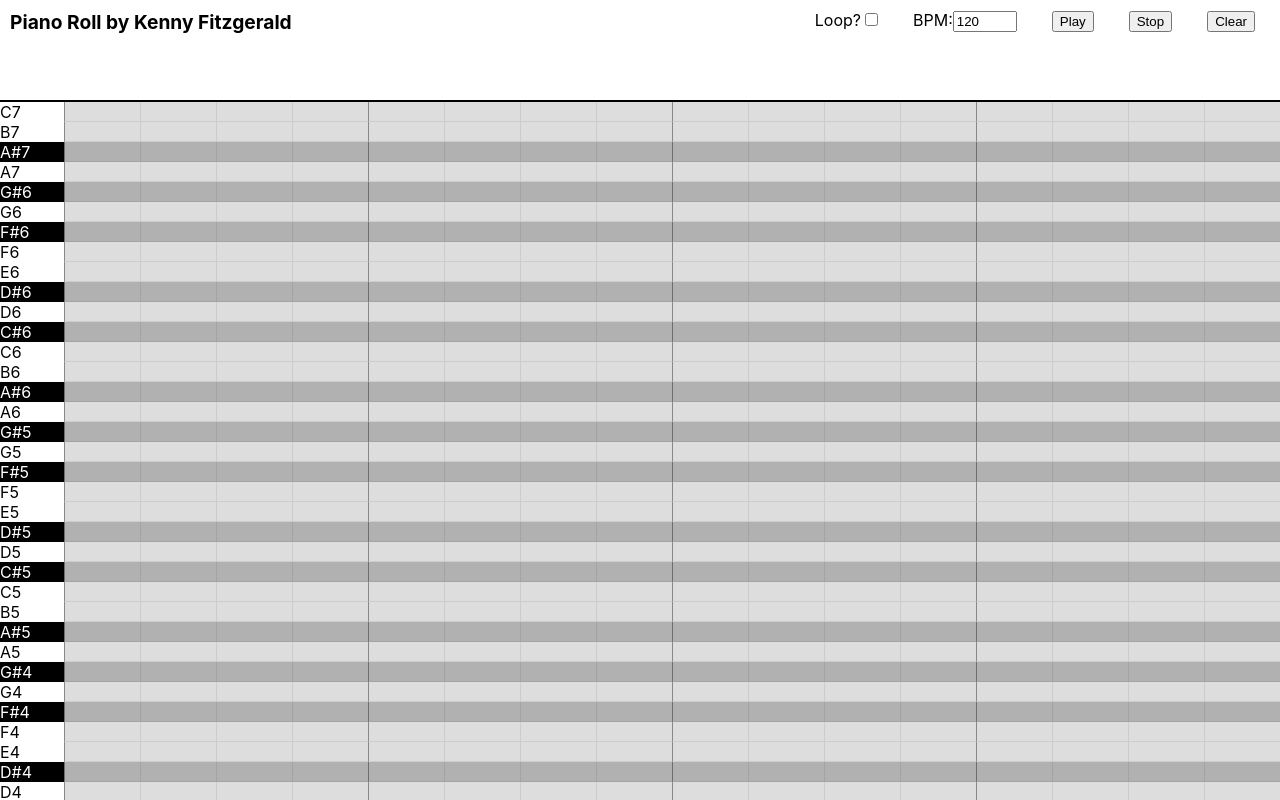
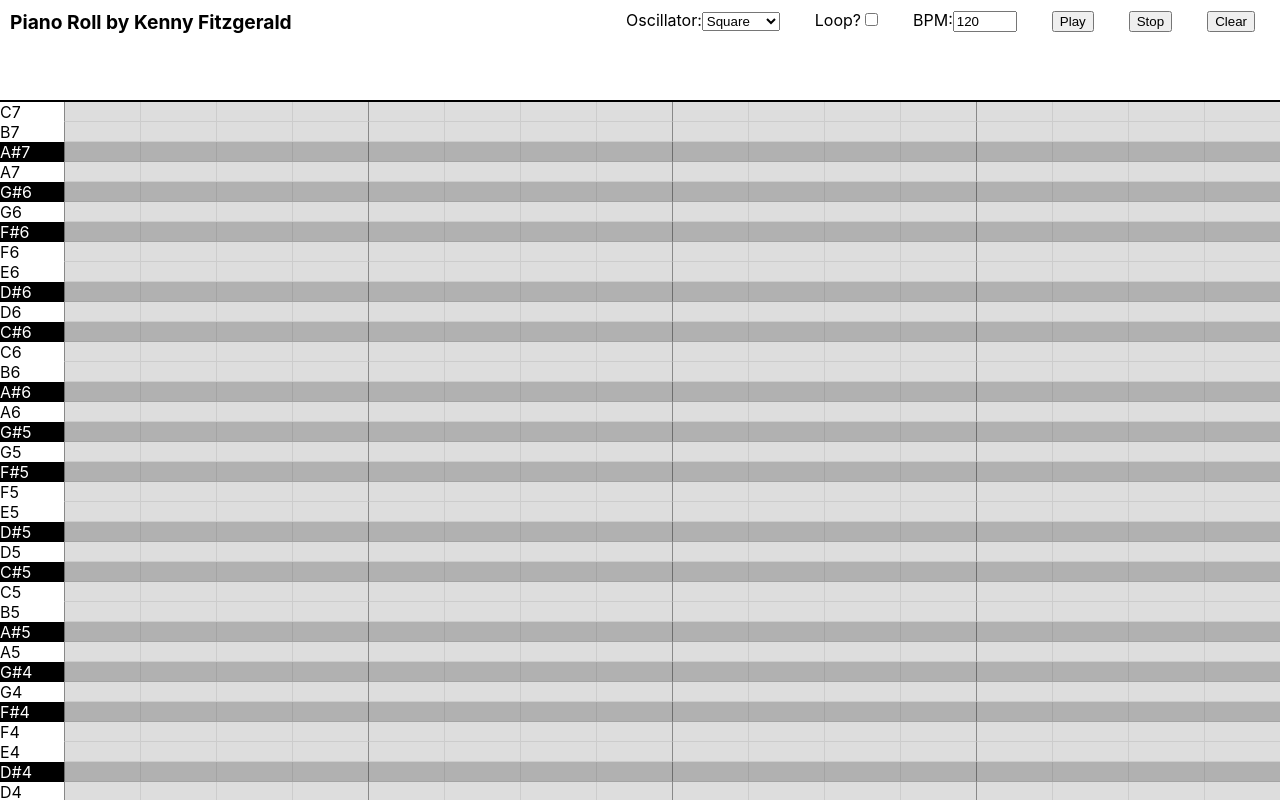
Before and after one commit to fitzgeraldkd/piano-roll, a React (Create React App) app: page / in a window 1280 px wide. Shown: the top 800 px of the page. Built offline with nearby package versions, Linux system fonts and the light colour scheme.

Commit message:
Implement oscillator selector

```diff
--- a/src/App.tsx
+++ b/src/App.tsx
@@ -1,6 +1,6 @@
 import React, { useEffect, useState } from 'react';
 import { playSequence } from './utils/audio';
-import { SequencedNote } from './utils/types';
+import { SequencedNote, Wave } from './utils/types';
 import Controls from './views/Controls/Controls';
 import PianoRoll from './views/PianoRoll/PianoRoll';
 
@@ -8,6 +8,7 @@ function App() {
   const [sequence, setSequence] = useState<SequencedNote[]>([]);
   const [intervalId, setIntervalId] = useState<NodeJS.Timer>();
   const [audioCtx, setAudioCtx] = useState<AudioContext>();
+  const [oscillator, setOscillator] = useState<Wave>('square');
 
   const billieJean: SequencedNote[] = [
     {note: 'F#', octave: 3, start: 0},
@@ -46,7 +47,7 @@ function App() {
   };
 
   const handlePlaySequence = (loop: boolean, bpm: number) => {
-    const newIntervalId = playSequence(audioCtx, sequence, bpm, loop);
+    const newIntervalId = playSequence(audioCtx, sequence, bpm, loop, oscillator);
     if (newIntervalId) {
       setIntervalId(newIntervalId)
     }
@@ -63,14 +64,25 @@ function App() {
     }
   };
 
+  const handleSetOscillator = (e: React.ChangeEvent<HTMLSelectElement>) => {
+    setOscillator(e.target.value as Wave);
+  };
+
   return (
     <div className="App">
-      <Controls handlePlaySequence={handlePlaySequence} handleStopAudio={handleStopAudio} handleClearSequence={handleClearSequence} />
+      <Controls
+        handlePlaySequence={handlePlaySequence}
+        handleStopAudio={handleStopAudio}
+        handleClearSequence={handleClearSequence}
+        oscillator={oscillator}
+        handleSetOscillator={handleSetOscillator}
+      />
       <PianoRoll
         sequence={sequence}
         handleAddToSequence={handleAddToSequence}
         handleRemoveFromSequence={handleRemoveFromSequence}
         audioCtx={audioCtx}
+        oscillator={oscillator}
       />
     </div>
   );
--- a/src/components/Grid/Grid.tsx
+++ b/src/components/Grid/Grid.tsx
@@ -1,7 +1,7 @@
 import React from 'react';
 import { playNote } from '../../utils/audio';
 import { memoizeSequence } from '../../utils/helpers';
-import { Note, SequencedNote } from '../../utils/types';
+import { Note, SequencedNote, Wave } from '../../utils/types';
 import GridStyles, { GridStyleProps } from './Grid.styles';
 
 interface GridProps extends React.HTMLAttributes<HTMLDivElement> {
@@ -14,12 +14,13 @@ interface GridProps extends React.HTMLAttributes<HTMLDivElement> {
   handleAddToSequence: Function;
   handleRemoveFromSequence: Function;
   audioCtx?: AudioContext;
+  oscillator: Wave;
 };
 
-function Grid({ keys, notes, startingNote, startingOctave, sequence, handleAddToSequence, handleRemoveFromSequence, audioCtx, styledProps, ...intrinsic }: GridProps) {
+function Grid({ keys, notes, startingNote, startingOctave, sequence, handleAddToSequence, handleRemoveFromSequence, audioCtx, oscillator, styledProps, ...intrinsic }: GridProps) {
 
   const handleCellClick = (isSequenced: boolean, note: SequencedNote) => {
-    playNote(audioCtx, note);
+    playNote(audioCtx, note, undefined, undefined, undefined, oscillator);
     if (isSequenced) {
       handleRemoveFromSequence(note);
     } else {
--- a/src/components/Keyboard/Keyboard.tsx
+++ b/src/components/Keyboard/Keyboard.tsx
@@ -1,6 +1,6 @@
 import React from 'react';
 import { playNote } from '../../utils/audio';
-import { Note, NoteObj } from '../../utils/types';
+import { Note, NoteObj, Wave } from '../../utils/types';
 import KeyboardStyles from './Keyboard.styles';
 
 interface KeyboardProps extends React.HTMLAttributes<HTMLDivElement> {
@@ -9,9 +9,10 @@ interface KeyboardProps extends React.HTMLAttributes<HTMLDivElement> {
   startingNote: number;
   startingOctave: number;
   audioCtx?: AudioContext;
+  oscillator: Wave;
 }
 
-function Keyboard({keys, notes, startingNote, startingOctave, audioCtx}: KeyboardProps) {
+function Keyboard({keys, notes, startingNote, startingOctave, audioCtx, oscillator}: KeyboardProps) {
 
   const renderKeys = (keys: number) => {
     const keyElements = [];
@@ -22,7 +23,7 @@ function Keyboard({keys, notes, startingNote, startingOctave, audioCtx}: Keyboar
       classNames.push((thisNote.length === 1 ? 'key-natural' : 'key-accidental'));
       const noteObj: NoteObj = {note: thisNote, octave: thisOctave};
       keyElements.push(
-        <span key={thisKey} className={classNames.join(' ')} onClick={() => playNote(audioCtx, noteObj)}>
+        <span key={thisKey} className={classNames.join(' ')} onClick={() => playNote(audioCtx, noteObj, undefined, undefined, undefined, oscillator)}>
           {thisNote}{thisOctave}
         </span>
       );
--- a/src/utils/audio.tsx
+++ b/src/utils/audio.tsx
@@ -1,24 +1,22 @@
-import { Note, NoteObj, SequencedNote } from "./types";
+import { Note, NoteObj, SequencedNote, Wave } from "./types";
 
-export function playNote(audioCtx: AudioContext | undefined, noteObj: NoteObj, start=0, duration=0.125, bpm=120) {
-  // const audioCtx = new (window.AudioContext || window.webkitAudioContext)();
-  // const audioCtx = new window.AudioContext();
+export function playNote(audioCtx: AudioContext | undefined, noteObj: NoteObj, start=0, duration=0.125, bpm=120, wave: Wave = 'square') {
   if (!audioCtx) {
     console.error('Audio context has not loaded');
     return;
   }
   const oscillator = audioCtx.createOscillator();
-  oscillator.type = 'square';
+  oscillator.type = wave;
   oscillator.frequency.setValueAtTime(noteToFreq(noteObj), 0);
   oscillator.connect(audioCtx.destination);
   oscillator.start(audioCtx.currentTime + beatToTime(start, bpm));
   oscillator.stop(audioCtx.currentTime + beatToTime(start + duration, bpm));
 }
 
-export function playSequence(audioCtx: AudioContext | undefined, sequence: SequencedNote[], bpm=120, loop=false) {
+export function playSequence(audioCtx: AudioContext | undefined, sequence: SequencedNote[], bpm=120, loop=false, wave?: Wave) {
   const startSequence = () => {
     for (const note of sequence) {
-      playNote(audioCtx, note, note.start, 0.125, bpm);
+      playNote(audioCtx, note, note.start, 0.125, bpm, wave);
     }
   };
   if (loop) {
--- a/src/views/Controls/Controls.styles.tsx
+++ b/src/views/Controls/Controls.styles.tsx
@@ -9,7 +9,7 @@ export default styled.div`
   background-color: white;
   z-index: 1;
 
-  input, button {
+  input, button, select {
     margin-right: 35px;
   }
 
--- a/src/views/Controls/Controls.tsx
+++ b/src/views/Controls/Controls.tsx
@@ -1,13 +1,16 @@
 import React, { useState } from 'react';
+import { Wave } from '../../utils/types';
 import ControlsStyles from './Controls.styles';
 
 interface ControlsProps {
   handlePlaySequence: Function;
   handleStopAudio: Function;
   handleClearSequence: Function;
+  oscillator: Wave;
+  handleSetOscillator: React.ChangeEventHandler<HTMLSelectElement>;
 }
 
-function Controls({ handlePlaySequence, handleStopAudio, handleClearSequence }: ControlsProps) {
+function Controls({ handlePlaySequence, handleStopAudio, handleClearSequence, oscillator, handleSetOscillator }: ControlsProps) {
   const [loop, setLoop] = useState(false);
   const [bpm, setBpm] = useState(120);
 
@@ -25,6 +28,14 @@ function Controls({ handlePlaySequence, handleStopAudio, handleClearSequence }:
         Piano Roll by Kenny Fitzgerald
       </span>
       <span className='inputs'>
+        <label htmlFor='oscillator'>Oscillator:</label>
+        <select onChange={handleSetOscillator} value={oscillator}>
+          <option value='square'>Square</option>
+          <option value='sine'>Sine</option>
+          <option value='sawtooth'>Sawtooth</option>
+          <option value='triangle'>Triangle</option>
+        </select>
+
         <label htmlFor='loop'>Loop?</label>
         <input id='loop' type='checkbox' checked={loop} onChange={handleSetLoop} />
 
--- a/src/views/PianoRoll/PianoRoll.styles.tsx
+++ b/src/views/PianoRoll/PianoRoll.styles.tsx
@@ -2,6 +2,7 @@ import styled from 'styled-components';
 
 export default styled.div`
   margin: 100px 0;
+  /* padding: 0 10px; */
   display: grid;
   grid-template-columns: 64px auto;
   border-top: 2px solid black;
--- a/src/views/PianoRoll/PianoRoll.tsx
+++ b/src/views/PianoRoll/PianoRoll.tsx
@@ -1,7 +1,7 @@
 import React from 'react';
 import Grid from '../../components/Grid/Grid';
 import Keyboard from '../../components/Keyboard/Keyboard';
-import { Note, SequencedNote } from '../../utils/types';
+import { Note, SequencedNote, Wave } from '../../utils/types';
 import PianoRollStyles from './PianoRoll.styles';
 
 interface PianoRollProps extends React.HTMLAttributes<HTMLDivElement> {
@@ -9,9 +9,10 @@ interface PianoRollProps extends React.HTMLAttributes<HTMLDivElement> {
   handleAddToSequence: Function;
   handleRemoveFromSequence: Function;
   audioCtx?: AudioContext;
+  oscillator: Wave;
 }
 
-function PianoRoll({ sequence, handleAddToSequence, handleRemoveFromSequence, audioCtx, ...intrinsic }: PianoRollProps) {
+function PianoRoll({ sequence, handleAddToSequence, handleRemoveFromSequence, audioCtx, oscillator, ...intrinsic }: PianoRollProps) {
   const notes: Note[] = ['A', 'A#', 'B', 'C', 'C#', 'D', 'D#', 'E', 'F', 'F#', 'G', 'G#'];
   const keys = 61;
   const startingNote = 3;
@@ -25,6 +26,7 @@ function PianoRoll({ sequence, handleAddToSequence, handleRemoveFromSequence, au
         startingNote={startingNote}
         startingOctave={startingOctave}
         audioCtx={audioCtx}
+        oscillator={oscillator}
       />
       <Grid
         styledProps={{beats: 4}}
@@ -36,6 +38,7 @@ function PianoRoll({ sequence, handleAddToSequence, handleRemoveFromSequence, au
         handleAddToSequence={handleAddToSequence}
         handleRemoveFromSequence={handleRemoveFromSequence}
         audioCtx={audioCtx}
+        oscillator={oscillator}
       />
     </PianoRollStyles>
   );
```
